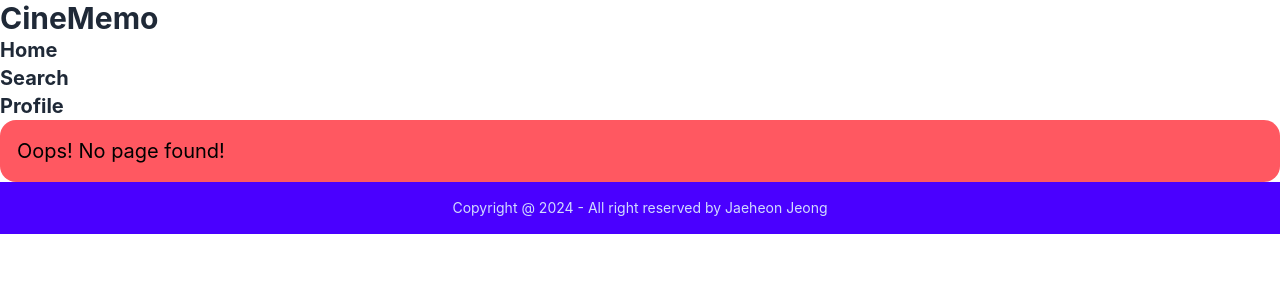
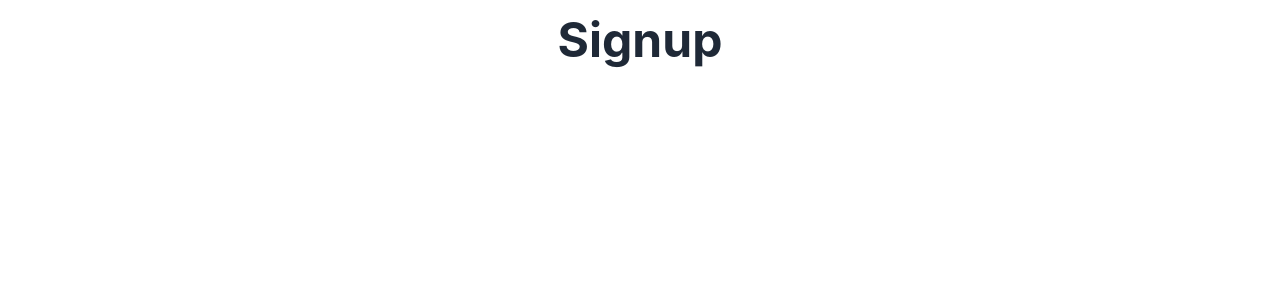
Before and after one commit to jjheon0614/CineMemo, a React (Create React App) app: page /signup in a window 1280 px wide. Shown: the top 300 px of the page. Built offline with nearby package versions, Linux system fonts and the light colour scheme.

Commit message:
create Login, Signup

```diff
--- /dev/null
+++ b/src/routes/Auth/Login.tsx
@@ -0,0 +1,8 @@
+export default function Login() {
+    return (
+      <section className="mt-4">
+        <h2 className="text-5xl font-bold text-center">Login</h2>
+        <div className="mt-4"></div>
+      </section>
+    )
+  }
--- /dev/null
+++ b/src/routes/Auth/Signup.tsx
@@ -0,0 +1,8 @@
+export default function Signup() {
+    return (
+      <section className="mt-4">
+        <h2 className="text-5xl font-bold text-center">Signup</h2>
+        <div className="mt-4"></div>
+      </section>
+    )
+  }
--- a/src/routes/Layout/NavigationBar.tsx
+++ b/src/routes/Layout/NavigationBar.tsx
@@ -1,4 +1,5 @@
 import { Div } from "../../components"
+import { Link } from "react-router-dom"
 
 export default function NavigationBar() {
     return (
@@ -14,6 +15,14 @@ export default function NavigationBar() {
             <p className="text-xl font-bold">
                 Profile
             </p>
+            <div className="flex items-center p-2">
+                <Link to="/login" className="btn btn-sm btn-primary">
+                    Login
+                </Link>
+                <Link to="/signup" className="ml-4 btn btn-sm btn-outline btn-primary">
+                    Signup
+                </Link>
+            </div>
         </Div>
     )
 }
--- a/src/routes/RoutesSetup.tsx
+++ b/src/routes/RoutesSetup.tsx
@@ -2,6 +2,8 @@ import { Routes, Route } from "react-router-dom";
 import LandingPage from "./LandingPage";
 import Layout from "./Layout";
 import NoMatch from "./NoMatch";
+import Login from "./Auth/Login";
+import Signup from './Auth/Signup'
 
 export default function RoutesSetup() {
     return (
@@ -10,6 +12,8 @@ export default function RoutesSetup() {
                 <Route index element={<LandingPage />} />
                 <Route path="*" element={<NoMatch />} />
             </Route>
+            <Route path="/login" element={<Login />} />
+            <Route path="/signup" element={<Signup />} />
             <Route path="*" element={<NoMatch />} />
         </Routes>
     )
```
